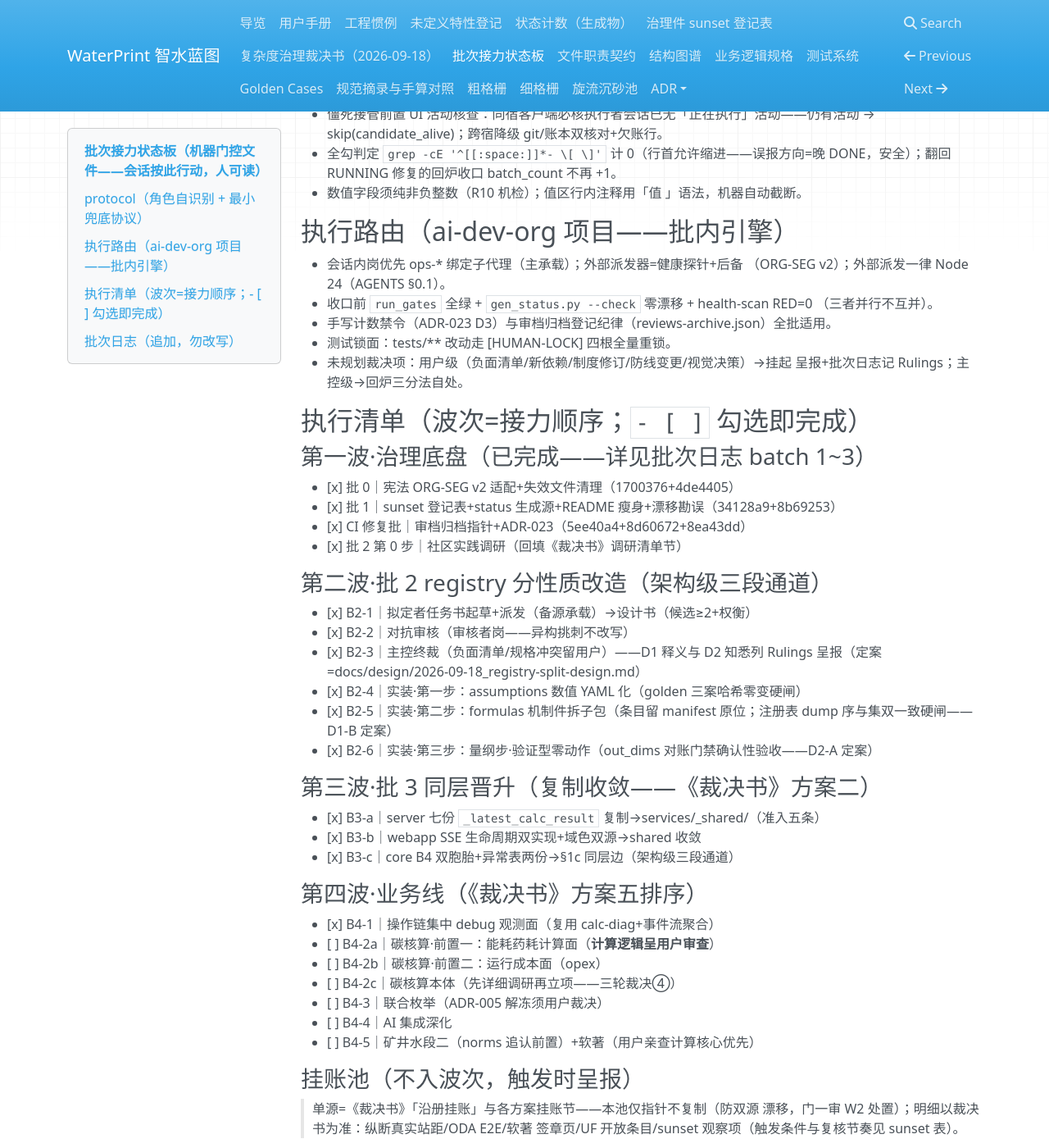
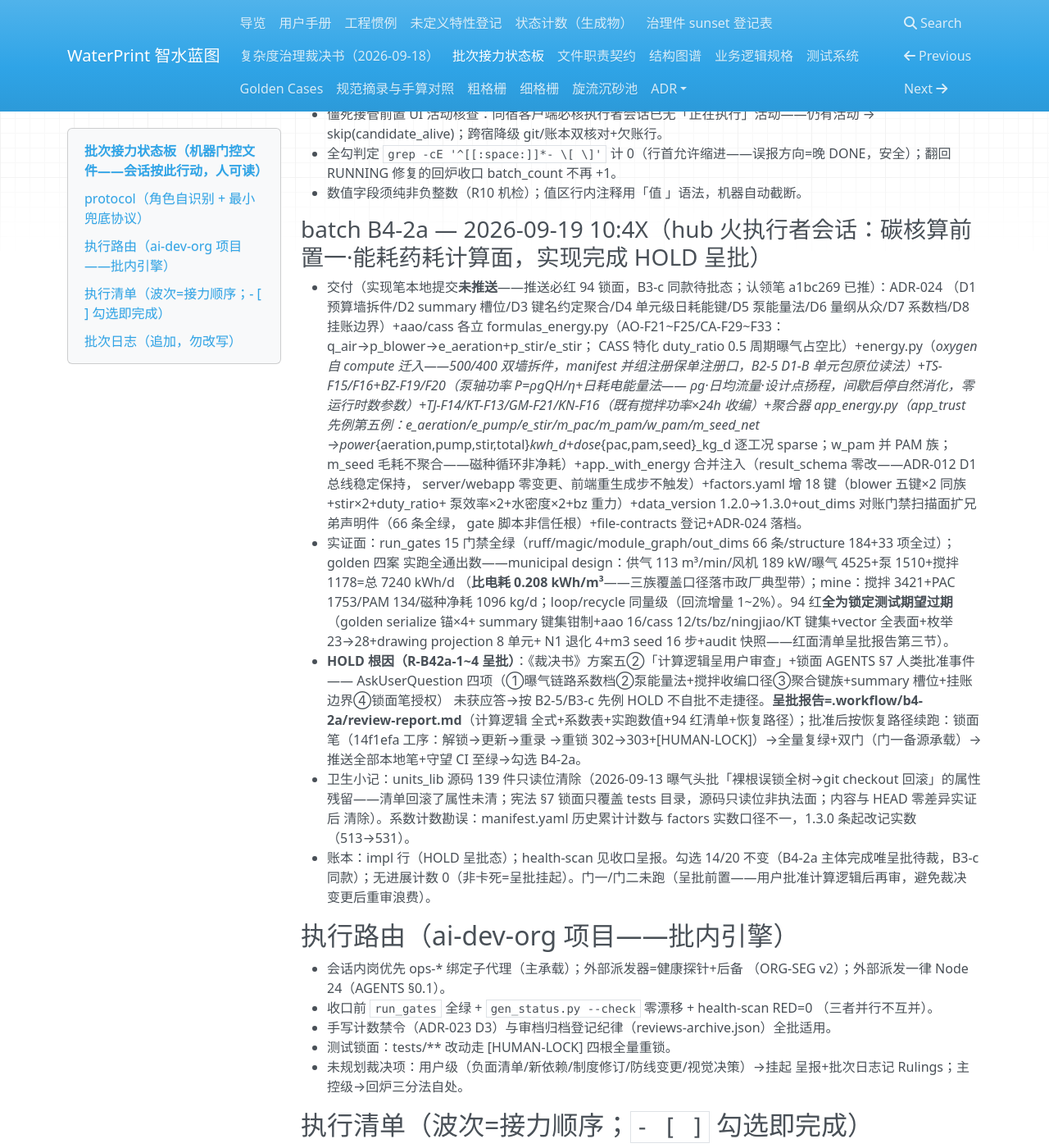
Before and after one commit to yyx20040712/waterprint, an MkDocs documentation site: the page built from docs/handoff/relay.md, in a window 1280 px wide and 1400 px high, scrolled down 2264 px. Shown: the whole window at 82% size. Built offline with MkDocs 1.6.1, drawn with Linux system fonts in a browser that asks for light colours; nearby versions of some CDN libraries; some of the changed text lies outside the part shown.

Commit message:
B4-2a HOLD 板面笔: R-B42a-1~4 呈批待用户裁决（stop_matter 呈批挂起——B2-5/B3-c 先例）。四项 AskUserQuestion（①曝气链路系数档②泵能量法+搅拌收编口径③聚合键族+summary 槽位④锁面笔授权[94 红锁定期望+golden 四案重录+新建镜像测试 test_app_energy.py+重锁 302→303]）未获应答→HOLD 不自批；claim 归位；next_batch=B4-2a 恢复路径。批次日志登记：实现笔 f5a8150 本地待批未推送（推送必红锁面）+run_gates 15 绿+golden 四案实跑数值（比电耗 0.208 kWh/m³ 工程合理性锚）+94 红清单+卫生小记两条（units_lib 源码 139 件只读位清除[09-13 裸根误锁属性残留——内容与 HEAD 零差异实证]+系数计数勘误改实数口径）+呈批报告指针（.workflow/b4-2a/review-report.md——仓外会话区）。板检 0 fail/1 warn（R3 冻结旧行预期）；health-scan RED=0/WARN×4（历史回显）。勾选 14/20 不变、无进展 0（呈批挂起非卡死）。

```diff
--- a/docs/handoff/relay.md
+++ b/docs/handoff/relay.md
@@ -8,7 +8,7 @@
 > 前任交接：`E:/zcode_md/治理批-复杂度治理-2026-09-18/00-交接文档-新会话继续.md`
 > （2026-09-18 同日建立——内容已并入本板首批批次日志，克隆者以本板为准）。
 
-- status: RUNNING
+- status: HOLD
 - automation_id: automation-aa40bf0e-0483-4ecb-9698-7f0cd533fce0
 - shared_fire: true
 - plan: docs/handoff/relay.md#执行清单（自含清单，收口 grep 本文件 `- [ ]` 计余量）
@@ -27,11 +27,11 @@
 - batch_count: 0
 - max_batches: 60
 - max_wall_hours: 90
-- hold_reason: -
+- hold_reason: stop_matter
 - last_handover: 2026-09-19
-- claimed_by: hubfire-B4-2a
-- claimed_at: 2026-09-19T08:56:34.879Z
-- next_batch: B4-2a（碳核算前置一：能耗药耗计算面——单元级 power/dose 输出[曝气供气→风机功率/泵扬程→轴功率/搅拌功率密度参数升级]+result_schema 全厂聚合字段[电耗 kWh/d 药耗 kg/d 分项]；**计算逻辑呈用户审查**（裁决书方案五②探针结论三段路线第一段）；调查批+实现批复合，result_schema 变更走 ADR+契约测试+前端重生成三步）
+- claimed_by: -
+- claimed_at: -
+- next_batch: B4-2a 恢复（HOLD 呈批待用户四项裁决 R-B42a-1~4：①曝气链路系数档②泵能量法+搅拌收编③聚合键族+summary 槽位④锁面笔授权[94 红锁定期望+golden 四案重录+新建镜像测试+重锁 302→303]；批准后按呈批报告「恢复路径」续跑——锁面笔→复绿→双门→推送守望 CI→勾选 B4-2a；实现笔已本地提交未推送）
 
 ## protocol（角色自识别 + 最小兜底协议）
 
@@ -89,6 +89,37 @@
 - 僵死接管前置 UI 活动核查：同宿客户端必核执行者会话已无「正在执行」活动——仍有活动 → skip(candidate_alive)；跨宿降级 git/账本双核对+欠账行。
 - 全勾判定 `grep -cE '^[[:space:]]*- \[ \]'` 计 0（行首允许缩进——误报方向=晚 DONE，安全）；翻回 RUNNING 修复的回炉收口 batch_count 不再 +1。
 - 数值字段须纯非负整数（R10 机检）；值区行内注释用「值 <!-- 备注 -->」语法，机器自动截断。
+### batch B4-2a — 2026-09-19 10:4X（hub 火执行者会话：碳核算前置一·能耗药耗计算面，实现完成 HOLD 呈批）
+- 交付（实现笔本地提交**未推送**——推送必红 94 锁面，B3-c 同款待批态；认领笔 a1bc269 已推）：ADR-024
+  （D1 预算墙拆件/D2 summary 槽位/D3 键名约定聚合/D4 单元级日耗能键/D5 泵能量法/D6 量纲从众/D7 系数档/D8
+  挂账边界）+aao/cass 各立 formulas_energy.py（AO-F21~F25/CA-F29~F33：q_air→p_blower→e_aeration+p_stir/e_stir；
+  CASS 特化 duty_ratio 0.5 周期曝气占空比）+energy.py（_oxygen 自 compute 迁入——500/400 双墙拆件，manifest
+  并组注册保单注册口，B2-5 D1-B 单元包原位读法）+TS-F15/F16+BZ-F19/F20（泵轴功率 P=ρgQH/η+日耗电能量法——
+  ρg·日均流量·设计点扬程，间歇启停自然消化，零运行时数参数）+TJ-F14/KT-F13/GM-F21/KN-F16（既有搅拌功率×24h
+  收编）+聚合器 app_energy.py（app_trust 先例第五例：e_aeration/e_pump/e_stir/m_pac/m_pam/w_pam/m_seed_net
+  →power_{aeration,pump,stir,total}_kwh_d+dose_{pac,pam,seed}_kg_d 逐工况 sparse；w_pam 并 PAM 族；m_seed
+  毛耗不聚合——磁种循环非净耗）+app._with_energy 合并注入（result_schema 零改——ADR-012 D1 总线稳定保持，
+  server/webapp 零变更、前端重生成步不触发）+factors.yaml 增 18 键（blower 五键×2 同族+stir×2+duty_ratio+
+  泵效率×2+水密度×2+bz 重力）+data_version 1.2.0→1.3.0+out_dims 对账门禁扫描面扩兄弟声明件（66 条全绿，
+  gate 脚本非信任根）+file-contracts 登记+ADR-024 落档。
+- 实证面：run_gates 15 门禁全绿（ruff/magic/module_graph/out_dims 66 条/structure 184+33 项全过）；golden 四案
+  实跑全通出数——municipal design：供气 113 m³/min/风机 189 kW/曝气 4525+泵 1510+搅拌 1178=总 7240 kWh/d
+  （**比电耗 0.208 kWh/m³**——三族覆盖口径落市政厂典型带）；mine：搅拌 3421+PAC 1753/PAM 134/磁种净耗
+  1096 kg/d；loop/recycle 同量级（回流增量 1~2%）。94 红**全为锁定测试期望过期**（golden serialize 锚×4+
+  summary 键集钳制+aao 16/cass 12/ts/bz/ningjiao/KT 键集+vector 全表面+枚举 23→28+drawing projection 8 单元+
+  N1 退化 4+m3 seed 16 步+audit 快照——红面清单呈批报告第三节）。
+- **HOLD 根因（R-B42a-1~4 呈批）**：《裁决书》方案五②「计算逻辑呈用户审查」+锁面 AGENTS §7 人类批准事件——
+  AskUserQuestion 四项（①曝气链路系数档②泵能量法+搅拌收编口径③聚合键族+summary 槽位+挂账边界④锁面笔授权）
+  未获应答→按 B2-5/B3-c 先例 HOLD 不自批不走捷径。**呈批报告=.workflow/b4-2a/review-report.md**（计算逻辑
+  全式+系数表+实跑数值+94 红清单+恢复路径）；批准后按恢复路径续跑：锁面笔（14f1efa 工序：解锁→更新→重录
+  →重锁 302→303+[HUMAN-LOCK]）→全量复绿+双门（门一备源承载）→推送全部本地笔+守望 CI 至绿→勾选 B4-2a。
+- 卫生小记：units_lib 源码 139 件只读位清除（2026-09-13 曝气头批「裸根误锁全树→git checkout 回滚」的属性
+  残留——清单回滚了属性未清；宪法 §7 锁面只覆盖 tests 目录，源码只读位非执法面；内容与 HEAD 零差异实证后
+  清除）。系数计数勘误：manifest.yaml 历史累计计数与 factors 实数口径不一，1.3.0 条起改记实数（513→531）。
+- 账本：impl 行（HOLD 呈批态）；health-scan 见收口呈报。勾选 14/20 不变（B4-2a 主体完成唯呈批待裁，B3-c
+  同款）；无进展计数 0（非卡死=呈批挂起）。门一/门二未跑（呈批前置——用户批准计算逻辑后再审，避免裁决
+  变更后重审浪费）。
+
 ## 执行路由（ai-dev-org 项目——批内引擎）
 
 - 会话内岗优先 ops-* 绑定子代理（主承载）；外部派发器=健康探针+后备
```
Also changed, not shown: other parts of docs/handoff/relay.md (+2 -2 lines).
